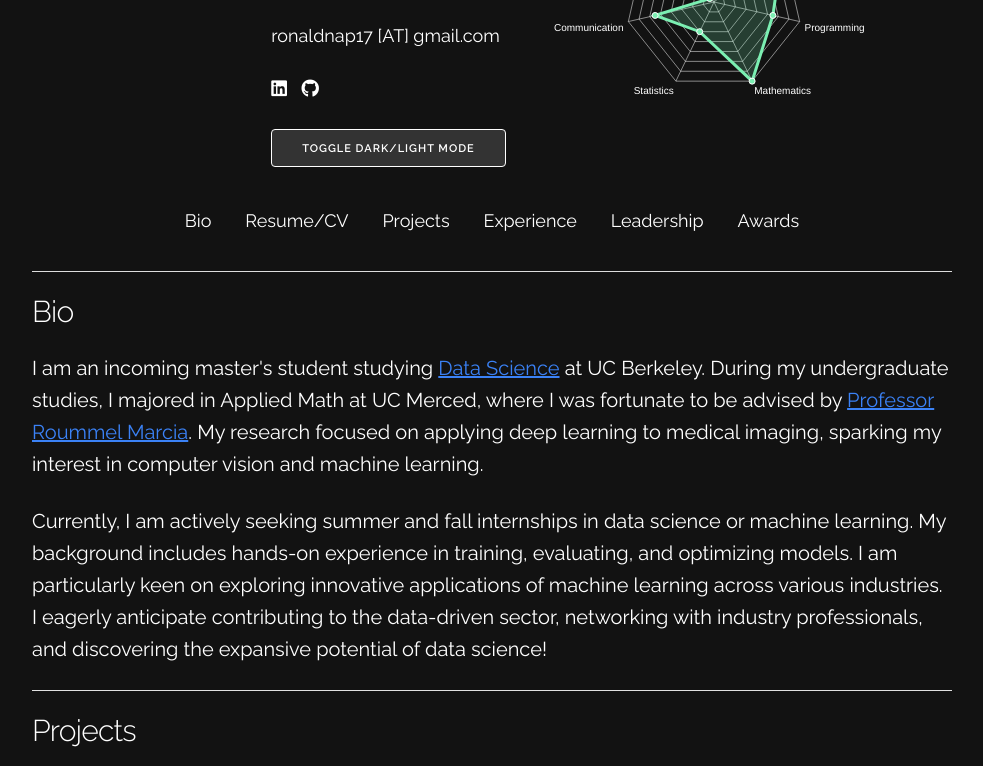
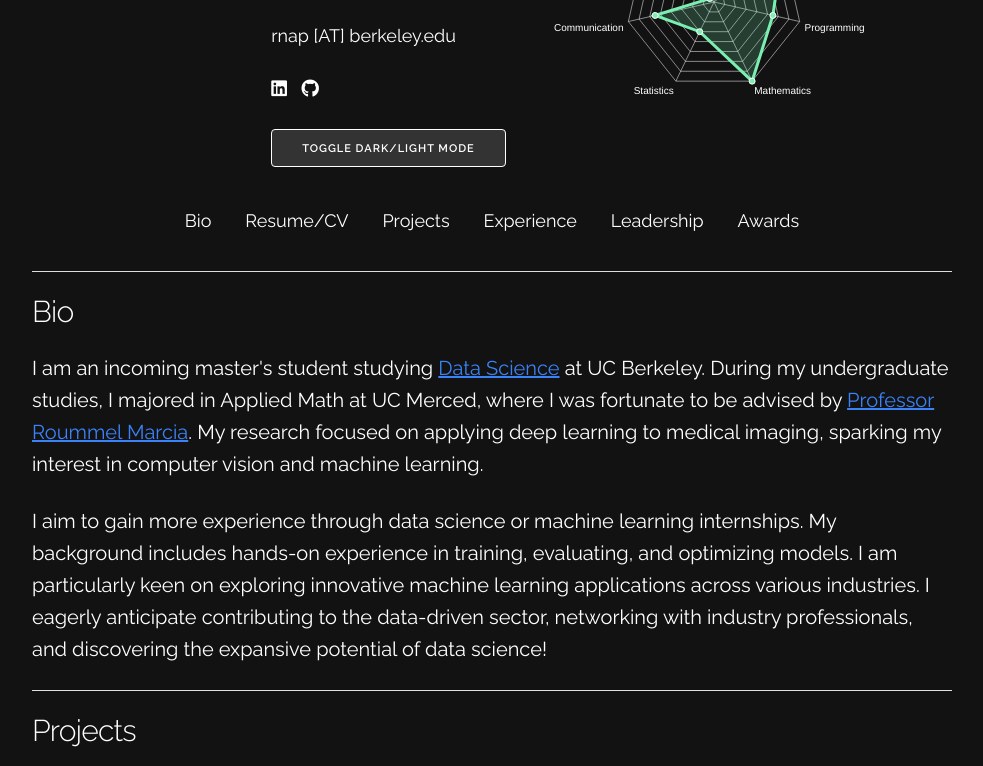
Before and after one commit to napronald/napronald.github.io, a plain HTML site: page index.html in a window 1280 px wide. Shown: the part 186-952 px from the top of the page, without its empty margins (148-1131 px from the left). Drawn offline with nearby package versions, Linux system fonts and the light colour scheme.

Commit message:
Update Email + Bio

```diff
--- a/index.html
+++ b/index.html
@@ -25,7 +25,7 @@
                     <h1>Ronald Nap</h1>
                     <p>Incoming MIDS student</p>
                     <p>University of California, Berkeley</p>
-                    <p>ronaldnap17 [AT] gmail.com</p>
+                    <p>rnap [AT] berkeley.edu</p>
                     <p>
                         <a href="https://www.linkedin.com/in/ronaldnap" target="_blank"><i class="fab fa-linkedin"></i></a>
                         <a href="https://github.com/napronald" target="_blank"><i class="fab fa-github"></i></a>
@@ -54,7 +54,7 @@
             <p>
                 I am an incoming master's student studying <a href="https://ischoolonline.berkeley.edu/mids-atf/" target="_blank">Data Science</a> at UC Berkeley. During my undergraduate studies, I majored in Applied Math at UC Merced, where I was fortunate to be advised by <a href="https://faculty.ucmerced.edu/rmarcia/index.html" target="_blank">Professor Roummel Marcia</a>. My research focused on applying deep learning to medical imaging, sparking my interest in computer vision and machine learning.</p>
             <p>
-                Currently, I am actively seeking summer and fall internships in data science or machine learning. My background includes hands-on experience in training, evaluating, and optimizing models. I am particularly keen on exploring innovative applications of machine learning across various industries. I eagerly anticipate contributing to the data-driven sector, networking with industry professionals, and discovering the expansive potential of data science!
+                I aim to gain more experience through data science or machine learning internships. My background includes hands-on experience in training, evaluating, and optimizing models. I am particularly keen on exploring innovative machine learning applications across various industries. I eagerly anticipate contributing to the data-driven sector, networking with industry professionals, and discovering the expansive potential of data science!
             </p>
         </div>
 
@@ -235,7 +235,7 @@
         </div>
         </div>
     <footer>
-        <p>Page was last updated on May 29, 2024.</p>
+        <p>Page was last updated on June 21, 2024.</p>
     </footer>
 
     <script>
```
